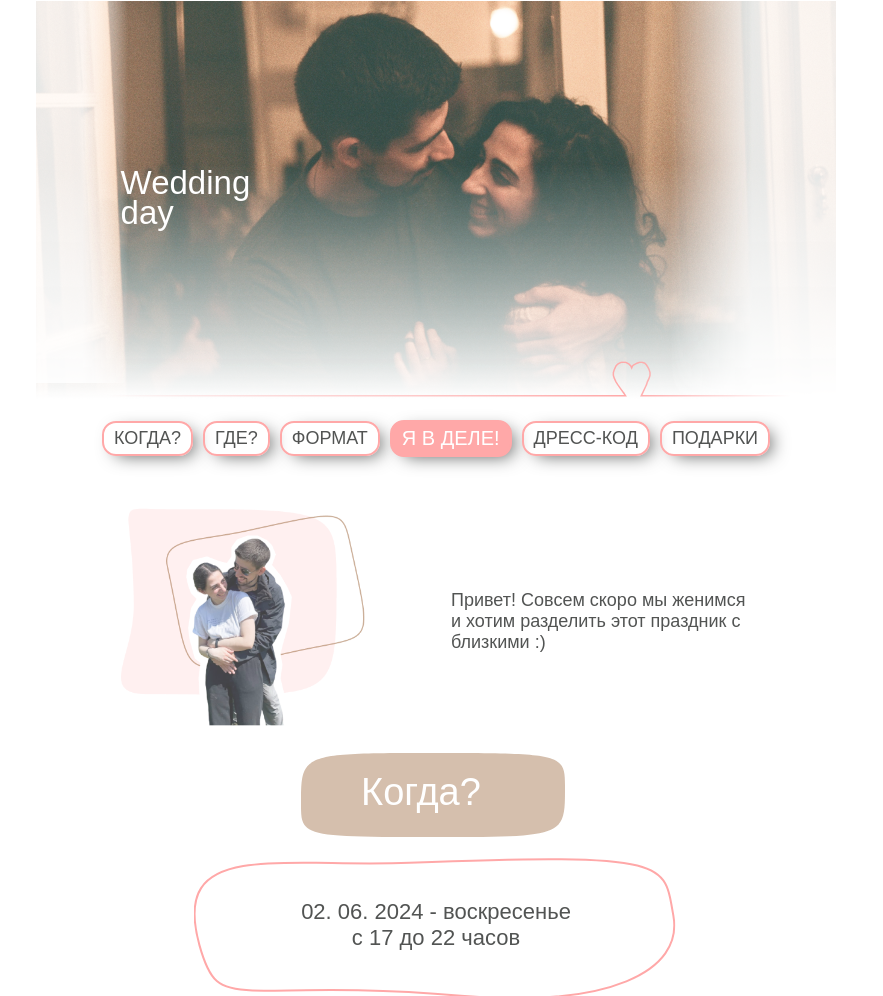
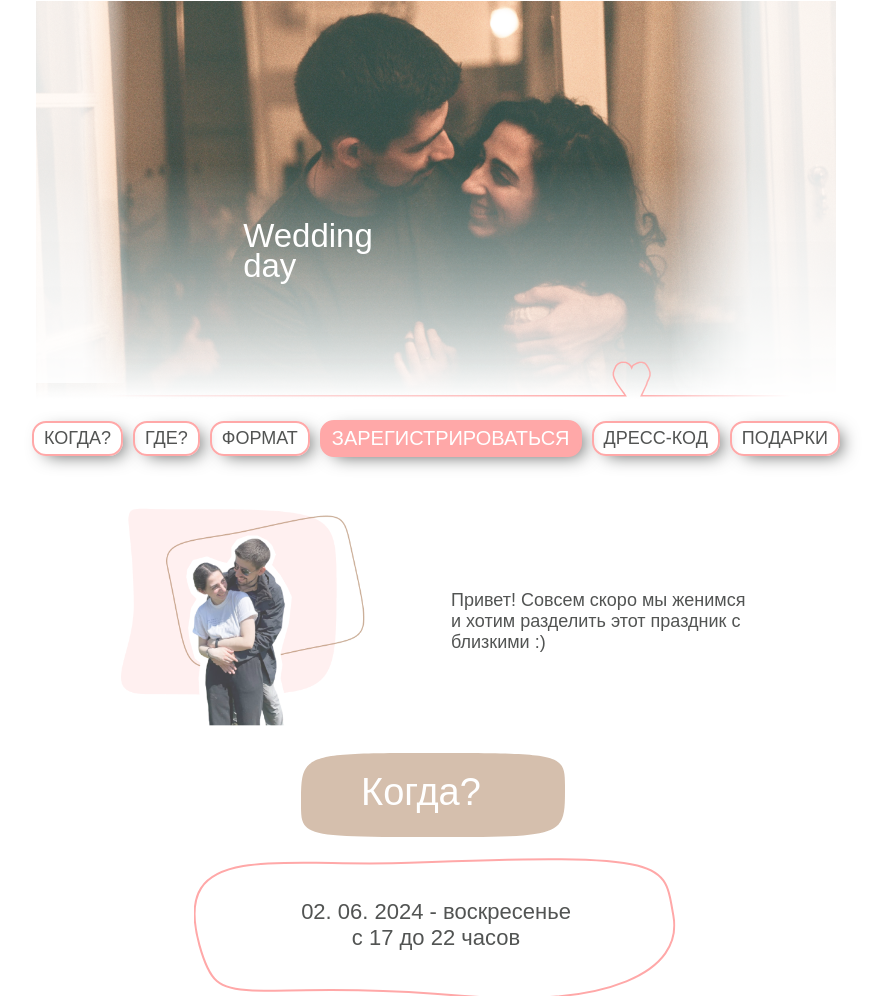
Before and after one commit to Tom826/wed_IT, a website: page index.html in a window 1280 px wide. Shown: the top 996 px of the page, without its empty margins (204-1087 px from the left). Drawn offline with nearby package versions, Linux system fonts and the light colour scheme; files that its build step writes are made by us from their sources; files whose address does not match are found by name; a web font is replaced by a local one.

Commit message:
fix styles for desctop

```diff
--- a/index.html
+++ b/index.html
@@ -33,7 +33,7 @@
           <a class="nav-link" href="#format">Формат</a>
         </li>
         <li class="nav-item nav-item--form">
-          <a class="nav-link nav-link--form" href="https://forms.gle/3UaBCDY3zVQKYM7f7">Я в деле!</a>
+          <a class="nav-link nav-link--form" href="https://forms.gle/3UaBCDY3zVQKYM7f7">зарегистрироваться</a>
         </li>
         <li class="nav-item">
           <a class="nav-link" href="#wear">Дресс-код</a>
--- a/source/sass/blocks/header.scss
+++ b/source/sass/blocks/header.scss
@@ -8,6 +8,7 @@
   padding: 16% 6% 0;
   box-sizing: border-box;
   position: relative;
+  min-height: 400px;
 
   @include resolution {
     background-image: url("../img/mob/banner-mob@2x.png");
@@ -18,6 +19,8 @@
   @include tablet {
     padding: 22% 6% 0;
     min-height: 324px;
+    position: relative;
+
     @include resolution {
     background-image: url("../img/mob/banner-mob@2x.png");
     background-size: auto;
@@ -55,10 +58,18 @@
 
   @include tablet {
     font-size: 33px;
+    position: absolute;
+    top: 50%;
+    left: 18%;
+    transform: translate(-50%, -32%);
   }
 
   @include desktop {
     margin-left: 22%;
+
+    top: 50%;
+    left: 18%;
+    transform: translate(-50%, -32%);
   }
 }
 
```
